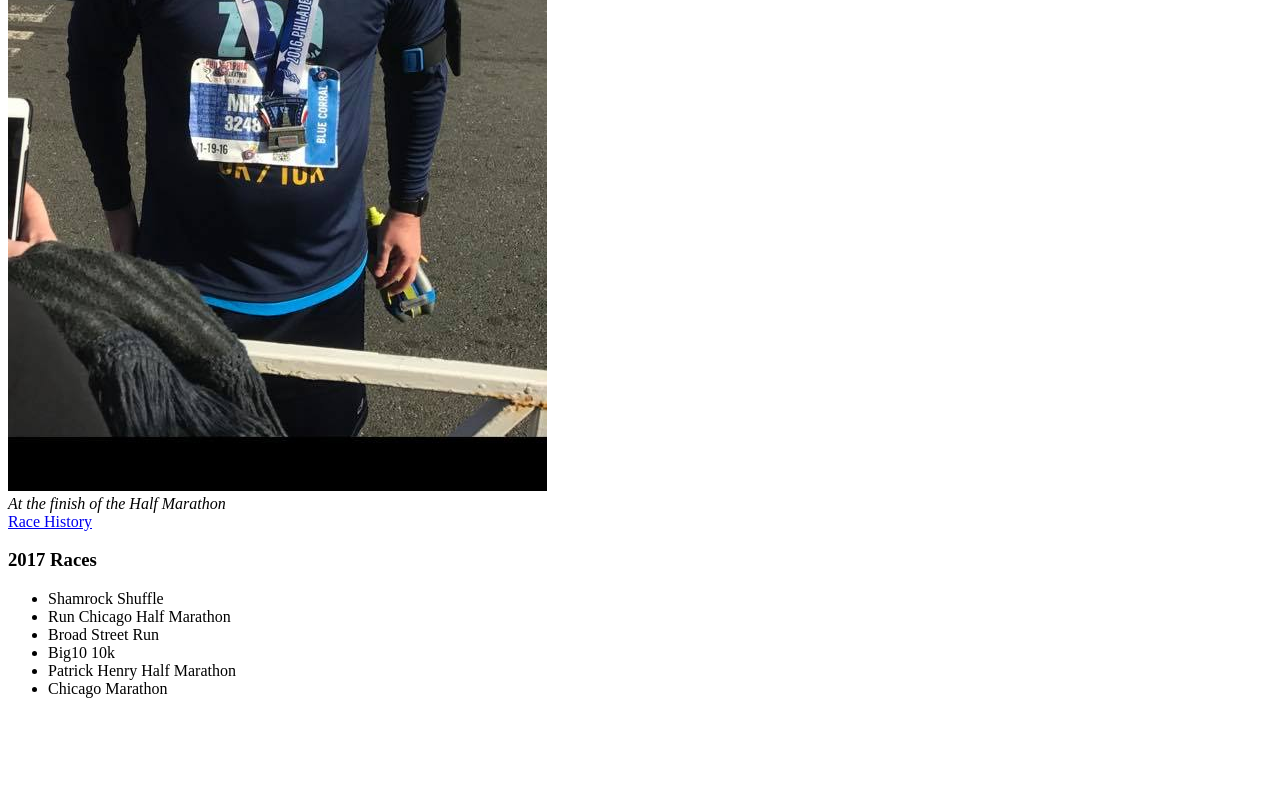
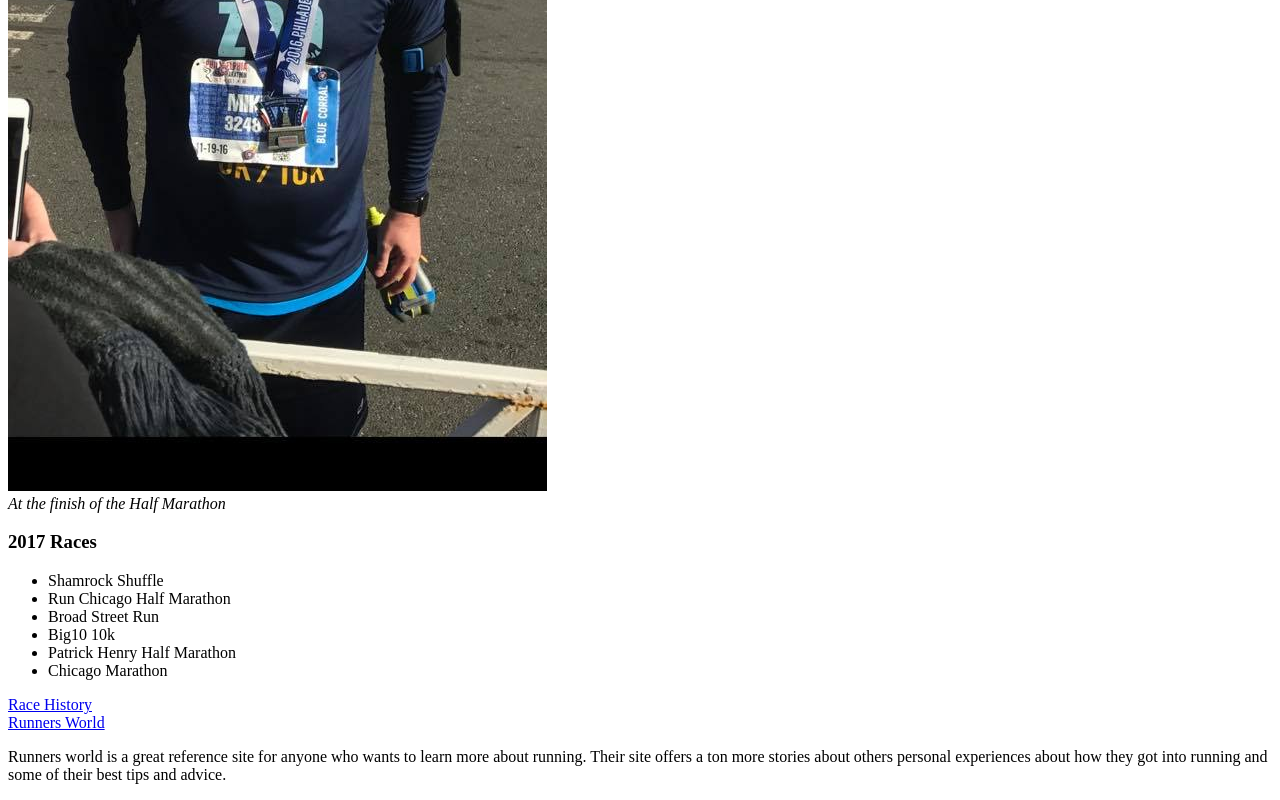
Before and after one commit to mschaffer730/mschaffer730.github.io, a plain HTML site: page index.html in a window 1280 px wide. Shown: the part 792-1592 px from the top of the page. Before the commit the page ends 1506 px from the top, so only its background shows below. Drawn offline with Linux system fonts and the light colour scheme.

Commit message:
Including link to similar site and commentary

```diff
--- a/index.html
+++ b/index.html
@@ -19,11 +19,6 @@
 <div>
 <em>At the finish of the Half Marathon</em>
 </div>
-<DIV>
-	<nav>
-		<a href="races.html">Race History</a>
-	</nav>
-</DIV>
 <div>
 	<h3>2017 Races</h3>
 	<ul>
@@ -35,5 +30,14 @@
 		<li>Chicago Marathon</li>
 	</ul>
 </div>
+<DIV>
+	<nav>
+		<a href="races.html">Race History</a>
+	</nav>
+	<nav>
+		<a href="www.runnersworld.com">Runners World</a>
+		<p>Runners world is a great reference site for anyone who wants to learn more about running. Their site offers a ton more stories about others personal experiences about how they got into running and some of their best tips and advice.</p>
+	</nav>
+</DIV>
 </body>
 </html>
```
